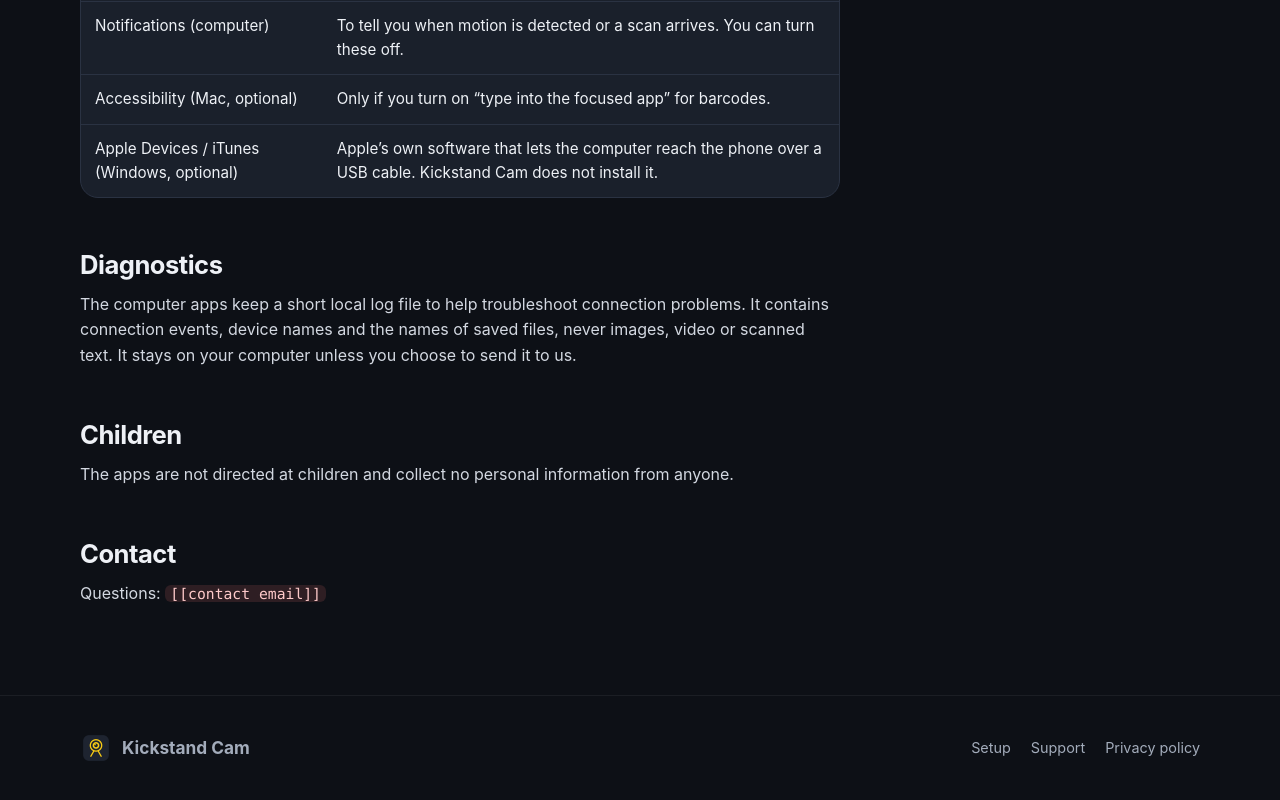
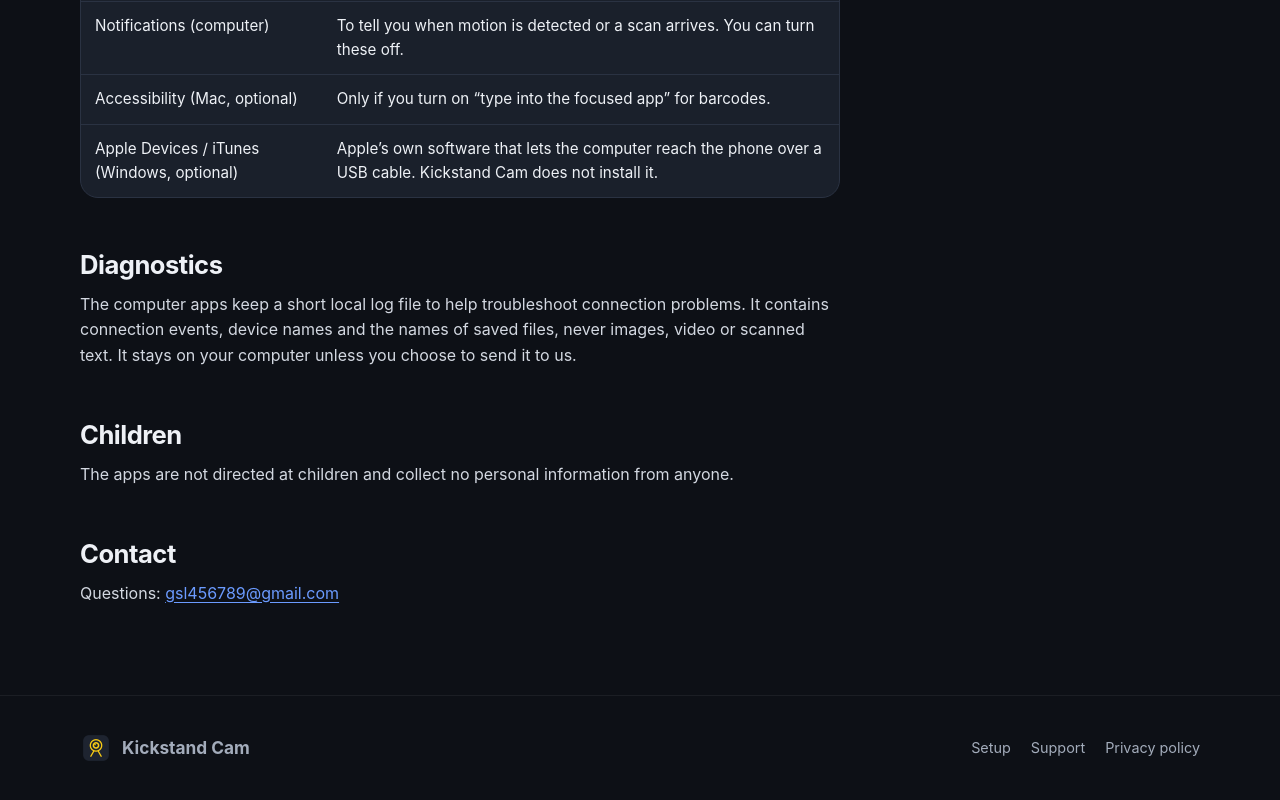
Before and after one commit to gsl0001/kickstand-cam-site, a plain HTML site: page privacy/index.html in a window 1280 px wide. Shown: the part 1480-2280 px from the top of the page. Drawn offline with Linux system fonts and the light colour scheme.

Commit message:
Publish site from camera-to-pc f5d3ec6

```diff
--- a/privacy/index.html
+++ b/privacy/index.html
@@ -25,7 +25,7 @@
   </div>
 </header>
 
-<!-- Source: docs/release/privacy-policy.md. Keep the two in step. Fill in [[date]] and [[contact email]] before publishing. -->
+<!-- Source: docs/release/privacy-policy.md. Keep the two in step. -->
 <main id="main">
   <div class="wrap page-head">
     <h1>Privacy Policy</h1>
@@ -69,7 +69,7 @@
       <p>The apps are not directed at children and collect no personal information from anyone.</p>
 
       <h2 id="contact">Contact</h2>
-      <p>Questions: <span class="placeholder">[[contact email]]</span></p>
+      <p>Questions: <a href="mailto:gsl456789@gmail.com">gsl456789@gmail.com</a></p>
     </div>
   </div>
 </main>
```
Also changed, not shown: support/index.html (+1 -1 lines).
